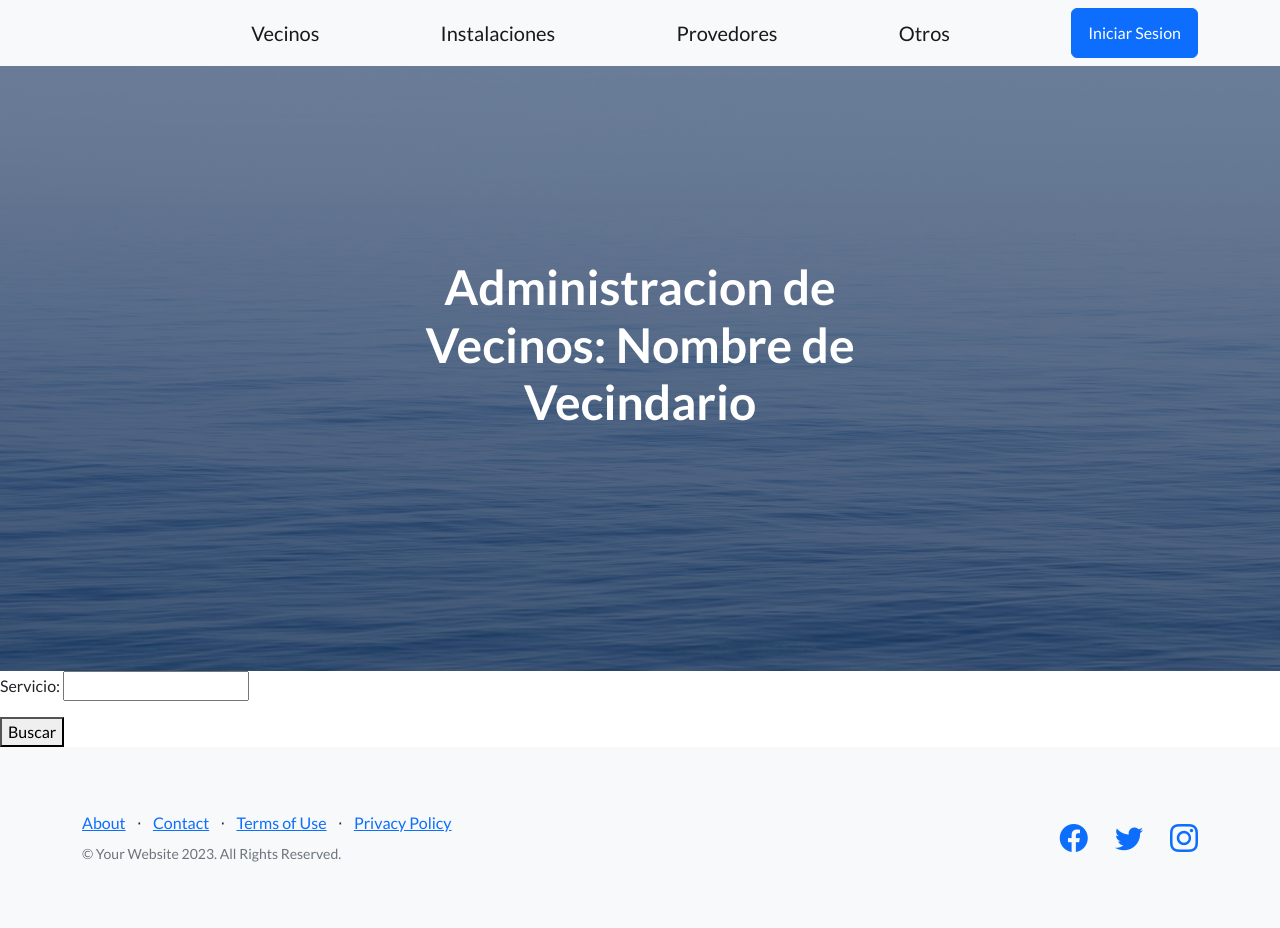
After one commit to afavelac01/Tercera_PreEntrega_Favela, a Django app: page /app-vecindad/busqueda-servicio/ in a window 1280 px wide. The commit adds this page. Run offline with Django 5.2, Linux system fonts and the light colour scheme; some libraries are stand-ins or nearby versions.

Commit message:
Se agrego formulario de busqueda de provedores busqueda-provedor

```diff
--- /dev/null
+++ b/app_vecindad/templates/busqueda_servicio.html
@@ -0,0 +1,13 @@
+{% extends 'padre.html' %}
+
+{% block contenidoQueCambia %}
+
+  <form action="{% url 'BuscarServicio' %}" method="get">
+
+    <p>Servicio: <input type="text" name="servicio"></p>
+
+    <button type="submit">Buscar</button>
+
+  </form>
+
+{% endblock contenidoQueCambia %}
--- a/app_vecindad/templates/provedores..html
+++ b/app_vecindad/templates/provedores.html
@@ -5,9 +5,7 @@
   <h1>Los Provedores del Vecindario son:</h1>
 
   <ul>
-    <li>Servicios de Limpieza CleanMaster</li>
-    <li>Jardines Corteza Real</li>
-    <li>Servicios de Seguridad</li>
+
   </ul>
 
 {% endblock contenidoQueCambia %}
--- a/app_vecindad/templates/vecinos.html
+++ b/app_vecindad/templates/vecinos.html
@@ -5,9 +5,7 @@
   <h1>Los vecinos son:</h1>
 
   <ul>
-    <li>Lionel Messi</li>
-    <li>Cristiano Ronaldo</li>
-    <li>Roman Riquelme</li>
+
   </ul>
 
 {% endblock contenidoQueCambia %}
--- a/app_vecindad/urls.py
+++ b/app_vecindad/urls.py
@@ -11,8 +11,7 @@ urlpatterns = [
     path('vecino-formulario/', vecino_formulario, name='VecinoFormulario'),
     path('agrega-vecino/<nombre>/<domicilio>', crea_vecino),
     path('provedor-formulario/', provedor_formulario, name='ProvedorFormulario'),
-    #path('entregables/', entregables, name='Entregables'),
-    #path('curso-formulario/', curso_formulario, name='CursoFormulario'),
-    #path('busqueda-camada/', busqueda_camada, name='BusquedaCamada'),
-    #path('buscar-camada/', buscar_camada, name='BuscarCamada'),
+    path('lista-vecinos/', lista_vecinos),
+    path('busqueda-servicio/', busqueda_servicio, name='BusquedaServicio'),
+    path('buscar-servicio/', buscar_servicio, name='BuscarServicio'),
 ]
--- a/app_vecindad/views.py
+++ b/app_vecindad/views.py
@@ -13,6 +13,12 @@ def crea_vecino(req, nombre, domicilio):
     return HttpResponse(f"""
     <p>Vecino: {nuevo_vecino.nombre} - Servicio {nuevo_vecino.servicio} creado con éxito!</p>
   """)
+
+def lista_vecinos(req):
+
+  lista = Vecino.objects.all()
+
+  return render(req, "lista_vecinos.html", {"lista_vecinos": lista})
 
 def crea_provedor(req, nombre, domicilio, precio_base):
     nuevo_provedor = Provedor(nombre=nombre, domicilio=domicilio)
@@ -40,7 +46,7 @@ def instalaciones(req):
 
 def provedores(req):
 
-  return render(req, "instalaciones.html", {})
+  return render(req, "provedores.html", {})
 
 def vecino_formulario(req):
 
@@ -90,3 +96,15 @@ def provedor_formulario(req):
 
     mi_formulario = ProvedorFormulario()
     return render(req, "provedor_formulario.html", { "mi_formulario": mi_formulario })
+
+def busqueda_servicio(req):
+
+  return render(req, "busqueda_servicio.html")
+
+def buscar_servicio(req):
+
+  nom_servicio = req.GET["servicio"]
+
+  provedores = Provedor.objects.filter(servicio__icontains=nom_servicio)
+
+  return render(req, "resultado_busqueda.html", {"provedores": provedores, "servicio": nom_servicio })
```
Also changed, not shown: app_vecindad/templates/resultado_busqueda.html (added, +22 -0 lines), db.sqlite3.
